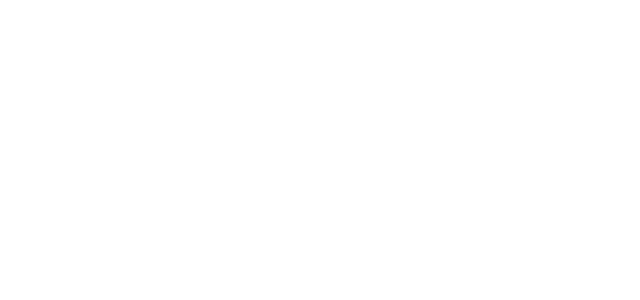
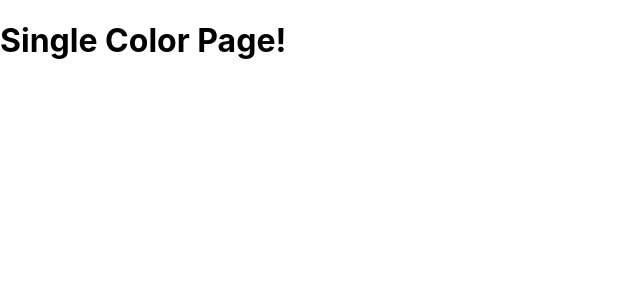
Before and after one commit to Hady207/react-color-palette, a React (Create React App) app: page /palette/1/1 in a window 1280 px wide. Shown: the top 300 px of the page, without its empty margins (0-640 px from the left). Built offline with nearby package versions, Linux system fonts and the light colour scheme.

Commit message:
Add Link to ColorBox and Add Route

```diff
--- a/src/App.js
+++ b/src/App.js
@@ -30,6 +30,11 @@
           />
         )}
       />
+      <Route
+        exact
+        path="/palette/:paletteId/:colorId"
+        render={() => <h1>Single Color Page!</h1>}
+      />
     </Switch>
 
     // <div>
--- a/src/Colorbox.js
+++ b/src/Colorbox.js
@@ -1,4 +1,5 @@
 import React, { Component } from "react";
+import { Link } from "react-router-dom";
 import { CopyToClipboard } from "react-copy-to-clipboard";
 import "./ColorBox.css";
 
@@ -38,7 +39,9 @@
             </div>
             <button className="copy-button">Copy</button>
           </div>
-          <span className="see-more">MORE</span>
+          <Link to="/" onClick={e => e.stopPropagation()}>
+            <span className="see-more">MORE</span>
+          </Link>
         </div>
       </CopyToClipboard>
     );
```
